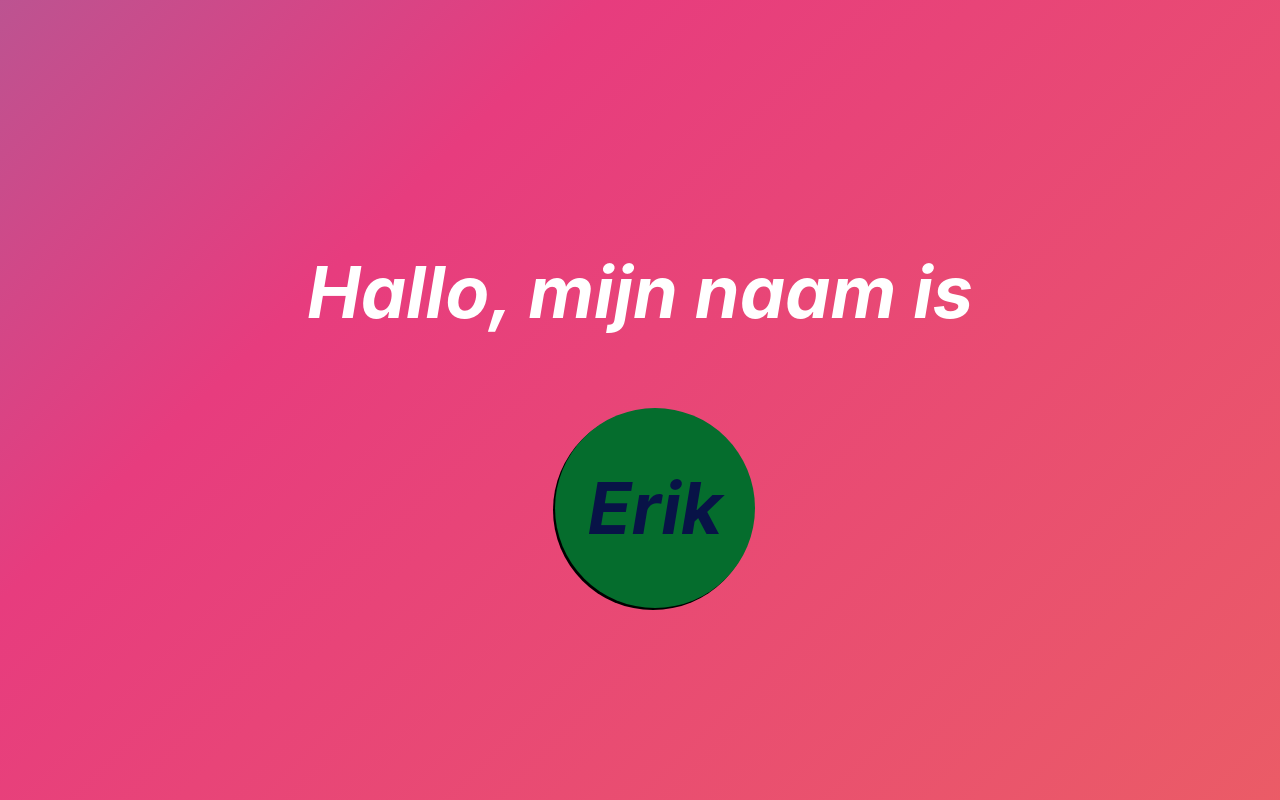
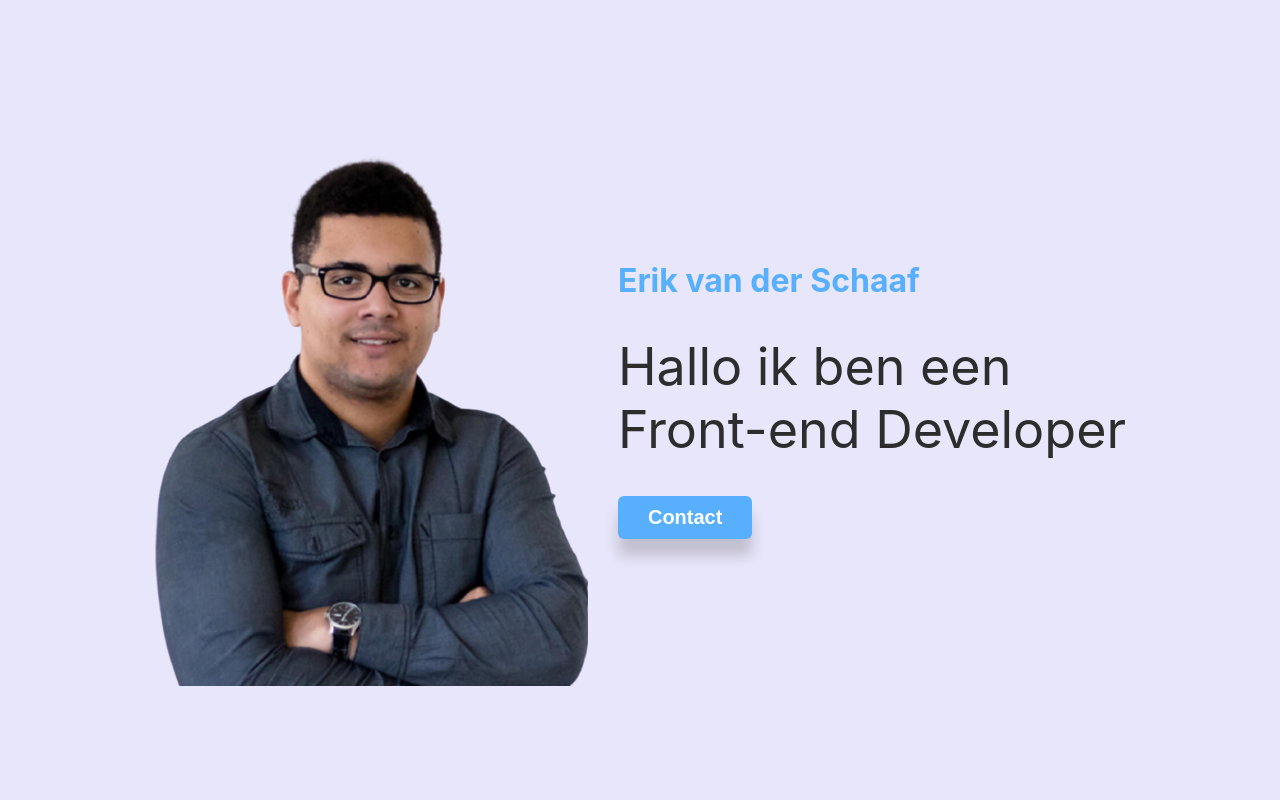
Before and after one commit to GeneralOrange/orange-developer, a Next.js app: page / in a window 1280 px wide. Built offline with nearby package versions, Linux system fonts and the light colour scheme.

Commit message:
Change it up

```diff
--- a/pages/index.js
+++ b/pages/index.js
@@ -1,14 +1,11 @@
 
 import Head from 'next/head'
 import Link from 'next/link'
-import { Container, Heading, Center } from '@chakra-ui/react'
+import Image from 'next/image'
 import Layout from '../components/Layout'
-import { Button } from '@chakra-ui/button'
-//import { motion } from 'framer-motion'
 import styles from '../styles/Home.module.scss'
-import Cube from '../components/Cube.js'
 
-export default function Home() {
+export default function Home(){
   return (
     <>
       <Head>
@@ -16,21 +13,23 @@ export default function Home() {
         <meta name="description" content="Generated by create next app" />
         <link rel="icon" href="/favicon.ico" />
       </Head>
-      <div className={styles.Home}>
-        <Layout>
-
-          <Container>
-            <Center h='100vh'>
-                <Heading as='h1' size='4x1' fontSize='72' fontStyle='italic' textAlign='center' lineHeight='3' className={styles.Home__title}>
-                  Hallo, mijn naam is
-                    <br/>
-                    <Link href='/over-mij/'>
-                      <span>Erik</span>
-                    </Link>
-                </Heading>
-            </Center>
-          </Container>
-        </Layout>
+      <div className={styles.hero}>
+        <div className={styles.section}>
+          <Image
+            src="/profile.png"
+            width="434"
+            height="575"/>
+        </div>
+        <div className={styles.section}>
+          <span className={styles.subtitle}>Erik van der Schaaf</span>
+          <h1 className={styles.title}>
+            Hallo ik ben een<br/> Front-end Developer
+          </h1>
+          <button
+            className={styles.button}>
+            Contact
+          </button>
+        </div>
       </div>
     </>
   )
--- a/styles/Home.module.scss
+++ b/styles/Home.module.scss
@@ -1,60 +1,41 @@
-.Home {
-  background: {
-    image: linear-gradient(-45deg, #ee7752, #e73c7e, #23a6d5, #23d5ab);
-    size: 400% 400%;
-  }
-  animation: backgroundAnimate 20s ease infinite;
-
-  @keyframes backgroundAnimate {
-    0% {
-      background-position: 0% 50%;
+.hero {
+  display: flex;
+  flex-direction: row;
+  gap: 30px;
+  width: 100%;
+  height: 100vh;
+  background: rgb(232, 230, 250);
+  justify-content: center;
+  align-items: center;
 }
 
-    50% {
-      background-position: 100% 50%;
+.subtitle {
+  font: {
+    size: 32px;
+    weight: bold;
+  }
+  color:rgb(87, 175, 253);
 }
 
-    100% {
-      background-position: 0% 50%;
+.title {
+  color: rgb(45, 45, 45);
+  font: {
+    size: 52px;
+    weight: normal;
   }
 }
 
-  &__title {
+.button {
+  text-align: center;
   color: white;
-
-    span {
-      margin: 0 0 0 30px;
-      position: relative;
-      color: rgb(8, 19, 71);
+  background-color: rgb(87, 175, 253);
+  border-radius: 6px;
+  padding: 10px 30px;
+  border: 0;
+  font: {
+    weight: bolder;
+    size: 20px;
+  }
+  box-shadow: 0 17px 14px 0 rgba(0, 0, 0, 0.17);
   cursor: pointer;
-      z-index: 1;
-
-      &:hover {
-        color: white;
 }
-
-      &::before,
-      &::after {
-        content: '';
-        position: absolute;
-        bottom: 50%;
-        left: 50%;
-        width: 200px;
-        height: 200px;
-        border-radius: 50%;
-      }
-
-      &::before {
-        z-index: -1;
-        transform: translate(-50%, 50%);
-        background-color: rgb(5, 109, 45);
-      }
-
-      &::after {
-        z-index: -2;
-        transform: translate(-51%, 51%);
-        background-color: rgba(0, 0 , 0, 1);
-      }
-    }
-  }
-}
```
Also changed, not shown: pages/over-mij.js (deleted, +0 -36 lines), public/profile.png (added). Lines whose indentation alone changed are shown as unchanged.
